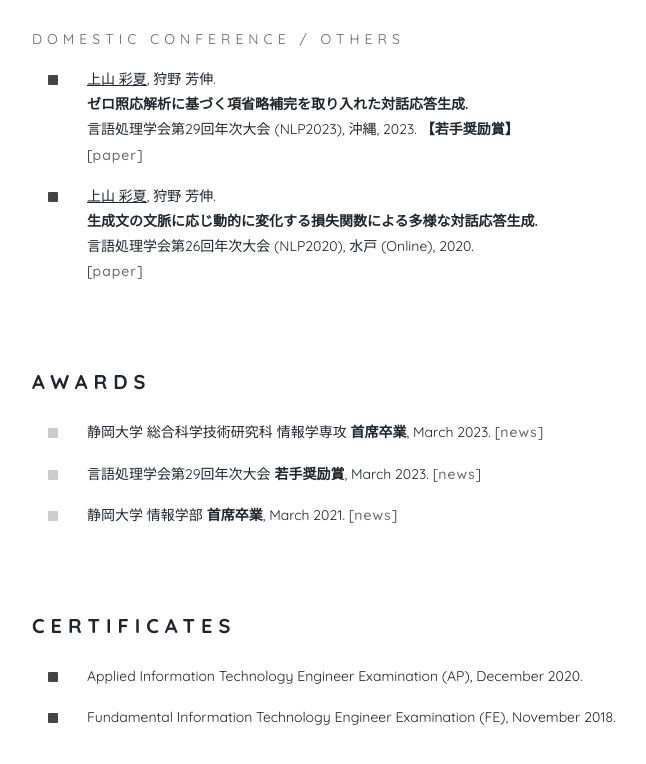
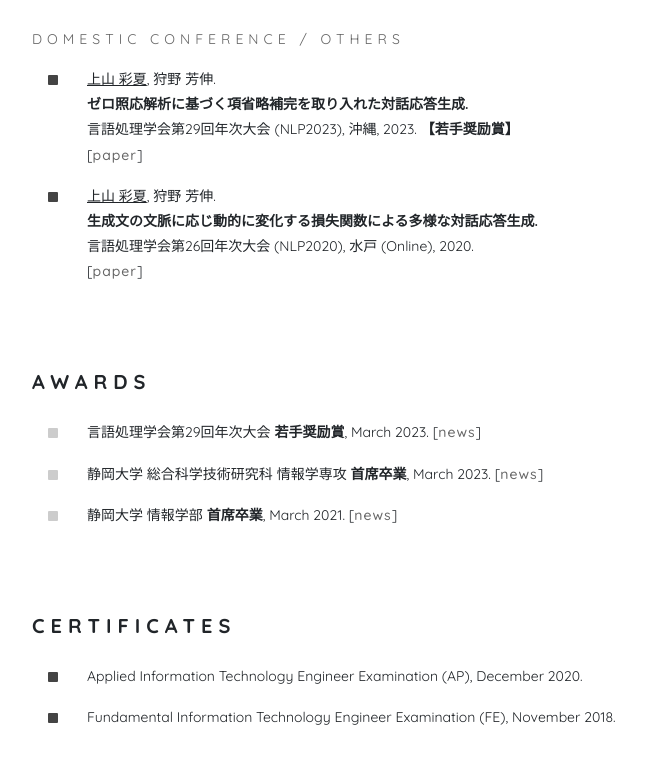
Before and after one commit to ayk24/ayk24.github.io, a website: page index.html in a window 1280 px wide. Shown: the part 1810-2574 px from the top of the page, without its empty margins (313-959 px from the left). Drawn offline with nearby package versions, Linux system fonts and the light colour scheme; a script that the page names is missing.

Commit message:
fix: awards

```diff
--- a/index.html
+++ b/index.html
@@ -208,16 +208,16 @@
         <div class="icon color-2"></div>
         <div class="content">
           <p>
-            静岡大学 総合科学技術研究科 情報学専攻 <strong>首席卒業</strong>, March 2023. [<a
-              href="https://www.inf.shizuoka.ac.jp/news/detail.html?CN=154776" class="link" target="_blank"
-              rel="noopener noreferrer">news</a>]
+            言語処理学会第29回年次大会 <strong>若手奨励賞</strong>, March 2023. [<a href="https://www.anlp.jp/nlp2023/award.html" class="link"
+              target="_blank" rel="noopener noreferrer">news</a>]
           </p>
         </div>
         <div class="icon color-2"></div>
         <div class="content">
           <p>
-            言語処理学会第29回年次大会 <strong>若手奨励賞</strong>, March 2023. [<a href="https://www.anlp.jp/nlp2023/award.html"
-              class="link" target="_blank" rel="noopener noreferrer">news</a>]
+            静岡大学 総合科学技術研究科 情報学専攻 <strong>首席卒業</strong>, March 2023. [<a
+              href="https://www.inf.shizuoka.ac.jp/news/detail.html?CN=154776" class="link" target="_blank"
+              rel="noopener noreferrer">news</a>]
           </p>
         </div>
         <div class="icon color-2"></div>
```
